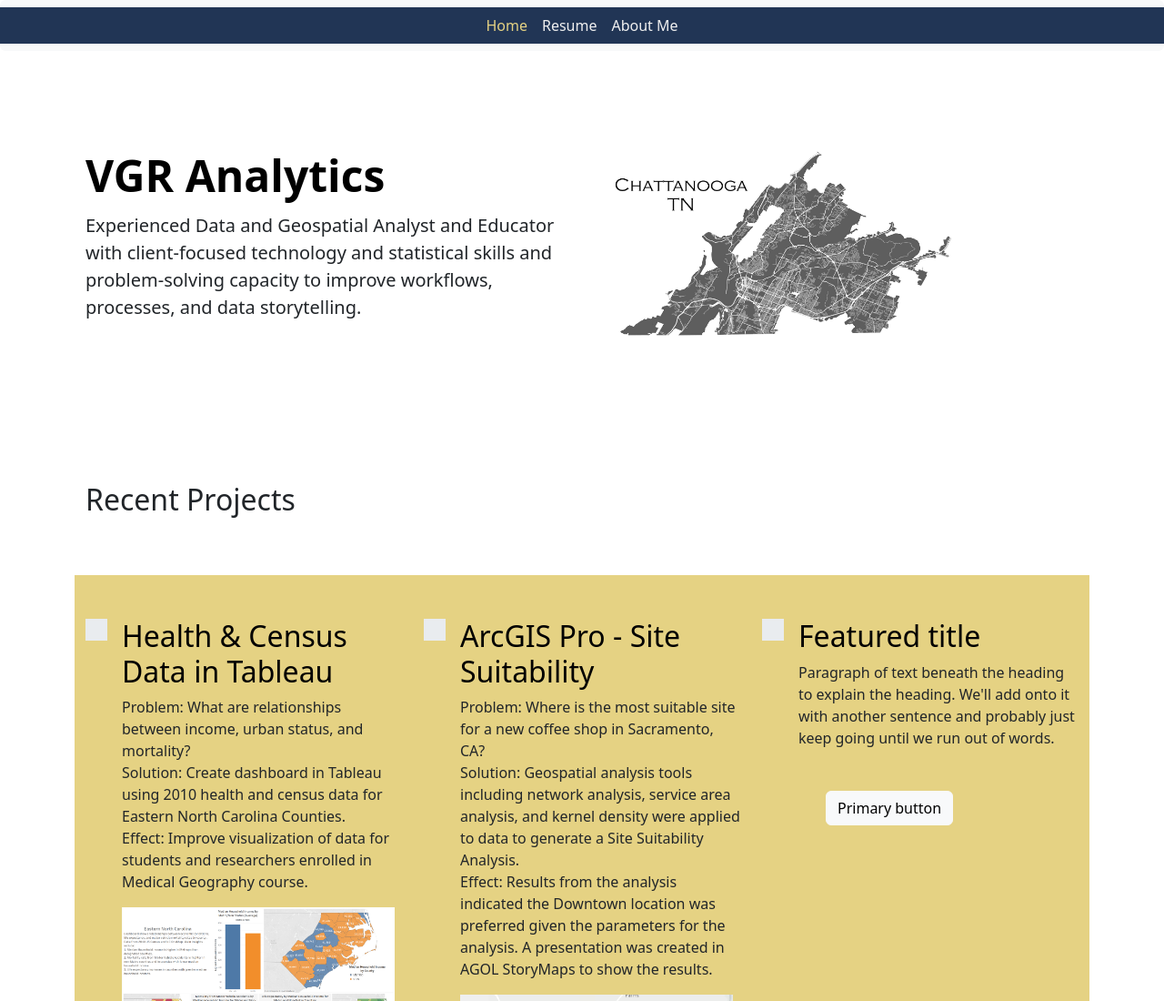
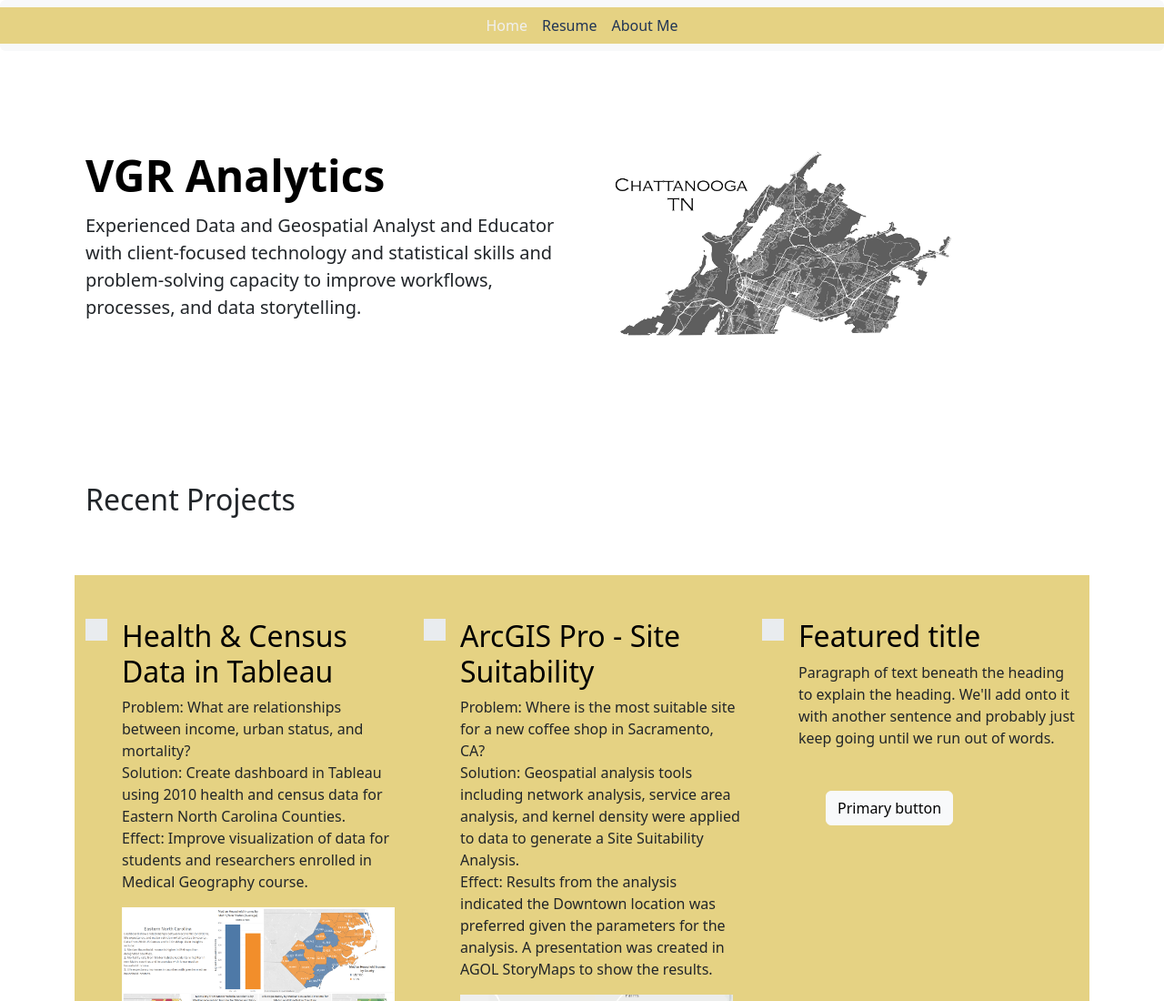
Before and after one commit to vgreynolds/vgreynolds.github.io, a plain HTML site: page index.html in a window 1280 px wide. Shown: the top 1100 px of the page at 91% size. Drawn offline with nearby package versions, Linux system fonts and the light colour scheme.

Commit message:
Color Change

```diff
--- a/style.css
+++ b/style.css
@@ -1,19 +1,19 @@
 
    .bartop{
-      background-color:  #213555;
+    background-color: #E5D283;
     }
 
   .navbar-collapse{
     color: #F0F0F0;
     }
 
-  .nav-link{
+   .nav-link{
   background-color: transparent!important;
-  color: #F0F0F0;
+  color: #213555;
   }
 
   .active{
-  color: #E5D283!important;
+  color: #F0F0F0!important;
   }
 
   .logo{
```
